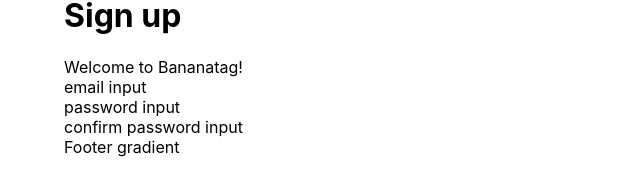
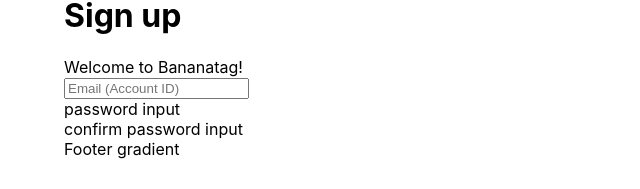
Before and after one commit to super8989/bananatag, a React (Create React App) app: page / in a window 1280 px wide. Shown: the part 125-314 px from the top of the page, without its empty margins (0-640 px from the left). Built offline with nearby package versions, Linux system fonts and the light colour scheme.

Commit message:
Refactored and moved components

```diff
--- a/src/App.js
+++ b/src/App.js
@@ -1,27 +1,17 @@
-import { useState } from 'react';
-
 import Logo from './components/Logo';
 import Header from './components/Header';
-import Email from './components/Email';
-import Password from './components/Password';
-import ConfirmPassword from './components/ConfirmPassword';
+import SignUp from './components/SignUp';
 import Footer from './components/Footer';
 
 import './App.scss';
 
 function App() {
-	const [email, setEmail] = useState('');
-	const [password, setPassword] = useState('');
-	const [confirmPassword, setConfirmPassword] = useState('');
-
 	return (
 		<div className='app'>
 			<div className='app--container'>
 				<Logo />
 				<Header />
-				<Email />
-				<Password />
-				<ConfirmPassword />
+				<SignUp />
 				<Footer />
 			</div>
 		</div>
--- a/src/components/Email/index.js
+++ /dev/null
@@ -1,11 +0,0 @@
-import React from 'react';
-
-function Email() {
-	return (
-		<div className='email'>
-			<span>email input</span>
-		</div>
-	);
-}
-
-export default Email;
--- a/src/components/Button/index.js
+++ b/src/components/SignUp/Button/index.js
@@ -3,7 +3,7 @@
 function Password() {
 	return (
 		<div className='password'>
-			<span>password input</span>
+			<span>create account</span>
 		</div>
 	);
 }
--- /dev/null
+++ b/src/components/SignUp/Email/index.js
@@ -0,0 +1,22 @@
+import React, { useState } from 'react';
+
+function Email() {
+	const [email, setEmail] = useState('');
+
+	const handleEmailInput = (address) => {
+		setEmail(address);
+	};
+
+	return (
+		<div className='email'>
+			<input
+				type='email'
+				placeholder='Email (Account ID)'
+				value={email}
+				onChange={(e) => handleEmailInput(e.target.value)}
+			/>
+		</div>
+	);
+}
+
+export default Email;
--- /dev/null
+++ b/src/components/SignUp/index.js
@@ -0,0 +1,20 @@
+import React, { useState } from 'react';
+import Email from './Email';
+import Password from './Password';
+import ConfirmPassword from './ConfirmPassword';
+
+function SignUp() {
+	const [email, setEmail] = useState('');
+	const [password, setPassword] = useState('');
+	const [confirmPassword, setConfirmPassword] = useState('');
+
+	return (
+		<div className='signup'>
+			<Email email={email} />
+			<Password />
+			<ConfirmPassword />
+		</div>
+	);
+}
+
+export default SignUp;
```
Also changed, not shown: src/components/SignUp/ConfirmPassword/index.js (renamed from src/components/ConfirmPassword/index.js), src/components/SignUp/Password/index.js (renamed from src/components/Password/index.js).
